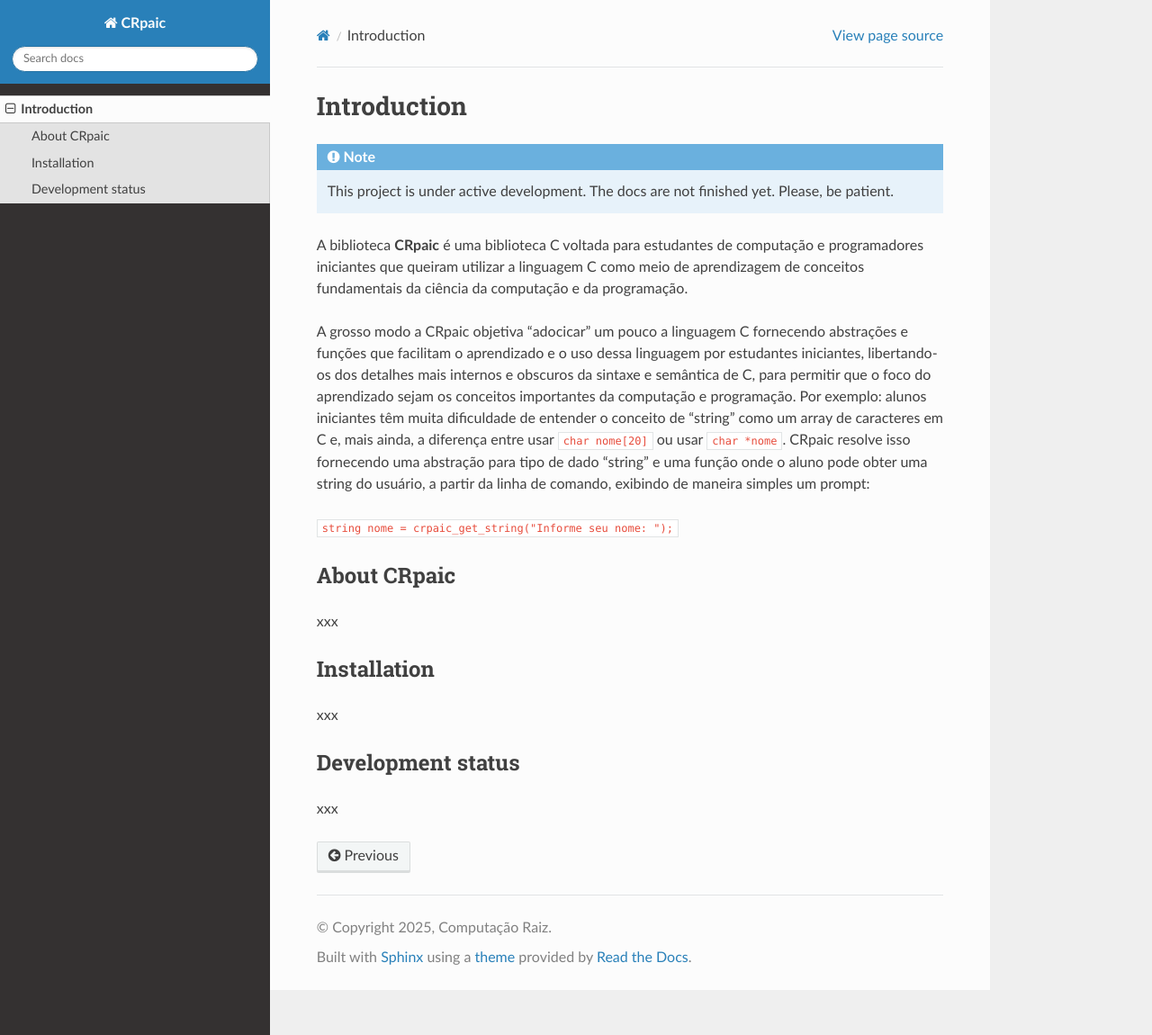
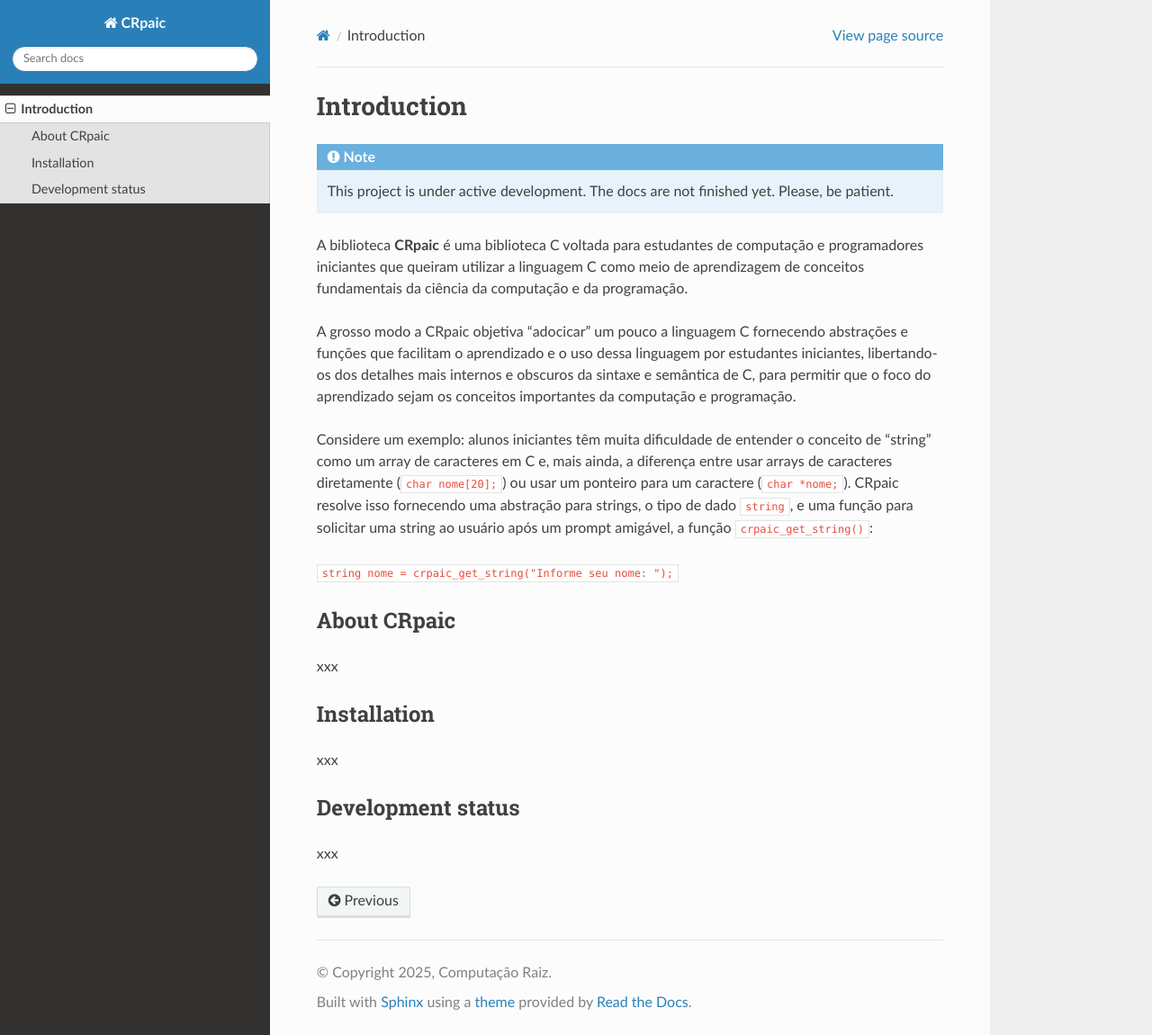
Before and after one commit to computacaoraiz/CRpaic_docs, a Sphinx documentation site: the page built from docs/source/intro.rst, in a window 1280 px wide and 1150 px high. Shown: the whole window at 90% size. Built offline with Sphinx 7.4.7 and the Read the Docs theme 3.1.0, drawn with Linux system fonts in a browser that asks for light colours.

Commit message:
Teste para a introdução

```diff
--- a/docs/source/index.rst
+++ b/docs/source/index.rst
@@ -1,12 +1,6 @@
 ##########################################
 Welcome to CRpaic C Library Documentation!
 ##########################################
-
-
-
-********
-Contents
-********
 
 .. toctree::
    :maxdepth: 3
--- a/docs/source/intro.rst
+++ b/docs/source/intro.rst
@@ -1,5 +1,3 @@
-.. highlight:: c
-
 ************
 Introduction
 ************
@@ -8,6 +6,8 @@ Introduction
 
    This project is under active development. The docs are not finished yet.
    Please, be patient.
+
+.. highlight:: c
 
 A biblioteca **CRpaic** é uma biblioteca C voltada para estudantes de computação
 e programadores iniciantes que queiram utilizar a linguagem C como meio de
@@ -18,13 +18,15 @@ A grosso modo a CRpaic objetiva "adocicar" um pouco a linguagem C fornecendo
 abstrações e funções que facilitam o aprendizado e o uso dessa linguagem por
 estudantes iniciantes, libertando-os dos detalhes mais internos e obscuros da
 sintaxe e semântica de C, para permitir que o foco do aprendizado sejam os
-conceitos importantes da computação e programação. Por exemplo: alunos
-iniciantes têm muita dificuldade de entender o conceito de "string" como um
-array de caracteres em C e, mais ainda, a diferença entre usar :code:`char
-nome[20]` ou usar :code:`char *nome`. CRpaic resolve isso fornecendo uma
-abstração para tipo de dado "string" e uma função onde o aluno pode obter uma
-string do usuário, a partir da linha de comando, exibindo de maneira simples um
-prompt:
+conceitos importantes da computação e programação.
+
+Considere um exemplo: alunos iniciantes têm muita dificuldade de entender o
+conceito de "string" como um array de caracteres em C e, mais ainda, a diferença
+entre usar arrays de caracteres diretamente (:code:`char nome[20];`) ou usar um
+ponteiro para um caractere (:code:`char *nome;`). CRpaic resolve isso fornecendo
+uma abstração para strings, o tipo de dado :code:`string`, e uma função para
+solicitar uma string ao usuário após um prompt amigável, a função
+:code:`crpaic_get_string()`:
 
 :code:`string nome = crpaic_get_string("Informe seu nome: ");`
 
```
